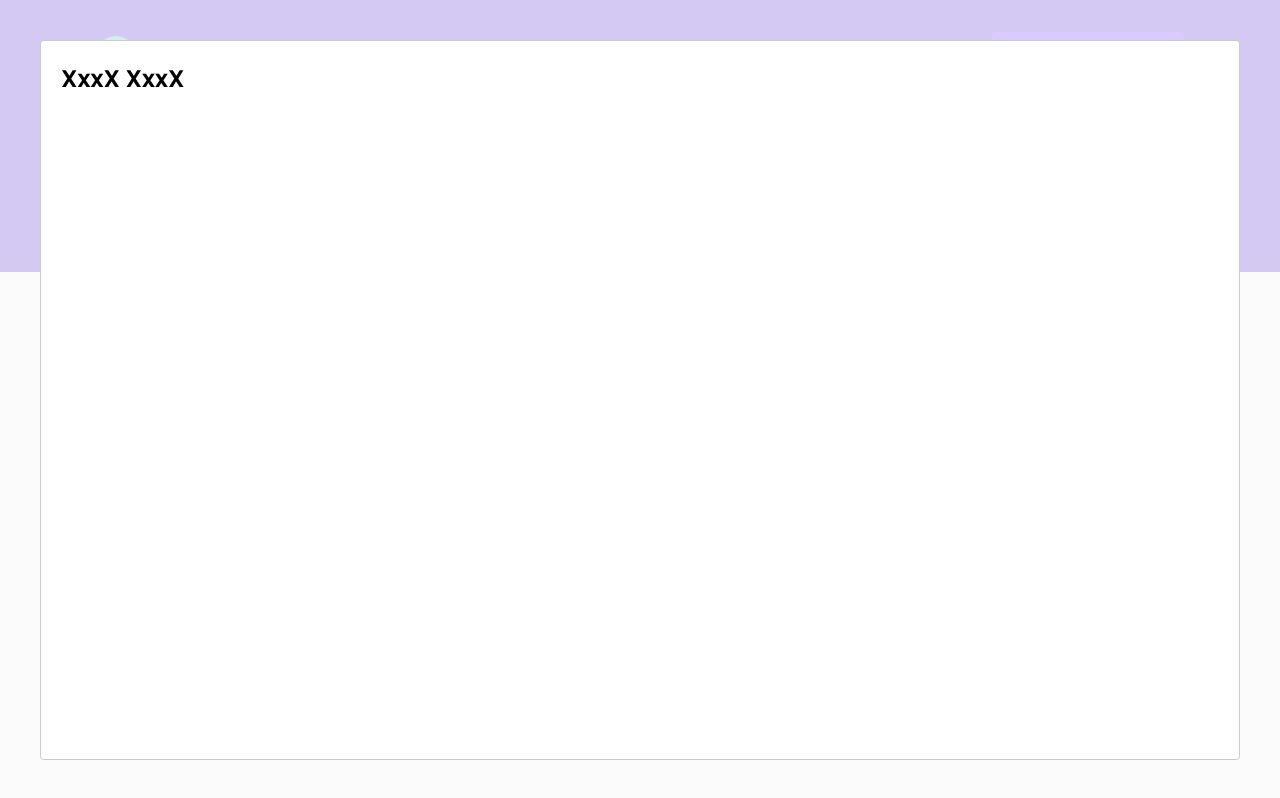
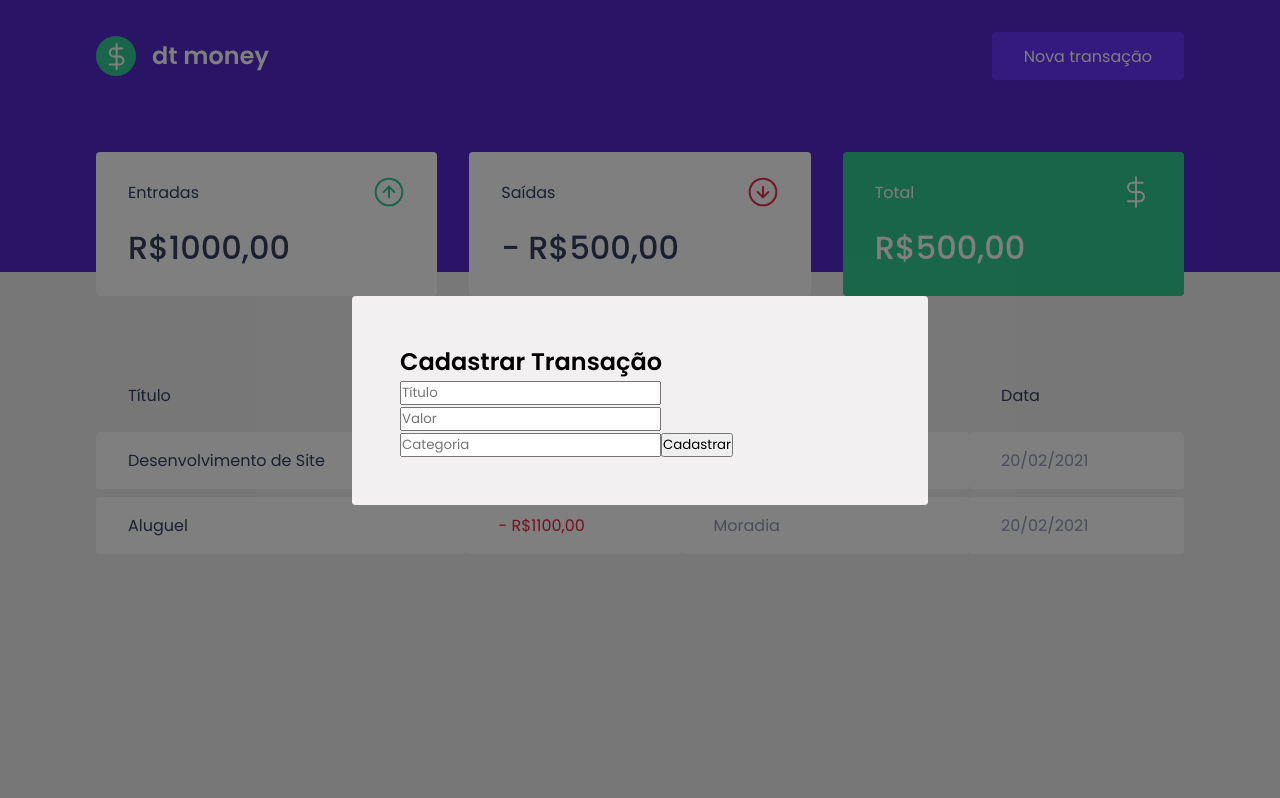
Before and after one commit to carlosrsantos/consumindo-api-fake, a React (Create React App) app: page / in a window 1280 px wide. Both pictures are taken after a click on the button "Nova transação". Built offline with nearby package versions, Linux system fonts and the light colour scheme; no server answers; what miragejs would draw is missing.

Commit message:
Estruturando Modal

```diff
--- a/src/App.tsx
+++ b/src/App.tsx
@@ -3,6 +3,7 @@
 import { Dashboard } from './components/Dashboard';
 import { GlobalStyle } from './styles/global';
 import { useState } from 'react';
+import { NewTransactionModal } from './components/NewTransactionModal';
 
 Modal.setAppElement('#root');
 
@@ -21,18 +22,13 @@
 
   return (
     <>
-    <Header onOpenNewTransactionModal={handleOpenNewTransactionModal} />
-
-
-    <Dashboard />
-    <Modal
-      isOpen={isNewTransactionModalOpen}
-      onRequestClose={handleCloseNewTransactionModal}
-    >
-      <h2>XxxX XxxX</h2>
-    </Modal>
-
-    <GlobalStyle />
+      <Header onOpenNewTransactionModal={handleOpenNewTransactionModal} />
+      <Dashboard />
+      <NewTransactionModal
+        isOpen={isNewTransactionModalOpen}
+        onRequestClose={handleCloseNewTransactionModal}
+      />
+      <GlobalStyle />
     </>
   );
 }
--- /dev/null
+++ b/src/components/NewTransactionModal/index.tsx
@@ -0,0 +1,38 @@
+import Modal from 'react-modal';
+import { Container } from './styles';
+
+interface NewTransactionModalProps {
+  isOpen: boolean;
+  onRequestClose: () => void;
+}
+
+export function NewTransactionModal({ isOpen, onRequestClose }: NewTransactionModalProps) {
+  return(
+    <Modal
+    isOpen={isOpen}
+    onRequestClose={onRequestClose}
+    overlayClassName="react-modal-overlay"
+    className="react-modal-content"
+    >
+      <Container>
+        <h2>Cadastrar Transação</h2>
+
+        <input
+        placeholder="Título"
+        />
+
+        <input type="number"
+        placeholder="Valor"
+        />
+
+        <input
+        placeholder="Categoria"
+        />
+
+        <button type="submit">
+          Cadastrar
+        </button>
+      </Container>
+    </Modal>
+  );
+}
--- /dev/null
+++ b/src/components/NewTransactionModal/styles.ts
@@ -0,0 +1,5 @@
+import styled from 'styled-components';
+
+export const Container = styled.form`
+
+`;
--- a/src/styles/global.ts
+++ b/src/styles/global.ts
@@ -51,4 +51,26 @@
     cursor: not-allowed;
   }
 
+  .react-modal-overlay{
+    background: rgba(0, 0 , 0, 0.5);
+
+    position: fixed;
+    top: 0;
+    bottom:0;
+    right: 0;
+    left: 0;
+
+    display: flex;
+    align-items: center;
+    justify-content: center;
+  }
+
+  .react-modal-content{
+    width: 100%;
+    max-width: 576px;
+    background: var(--background);
+    padding: 3rem;
+    position: relative;
+    border-radius: 0.24rem;
+  }
 `
```
